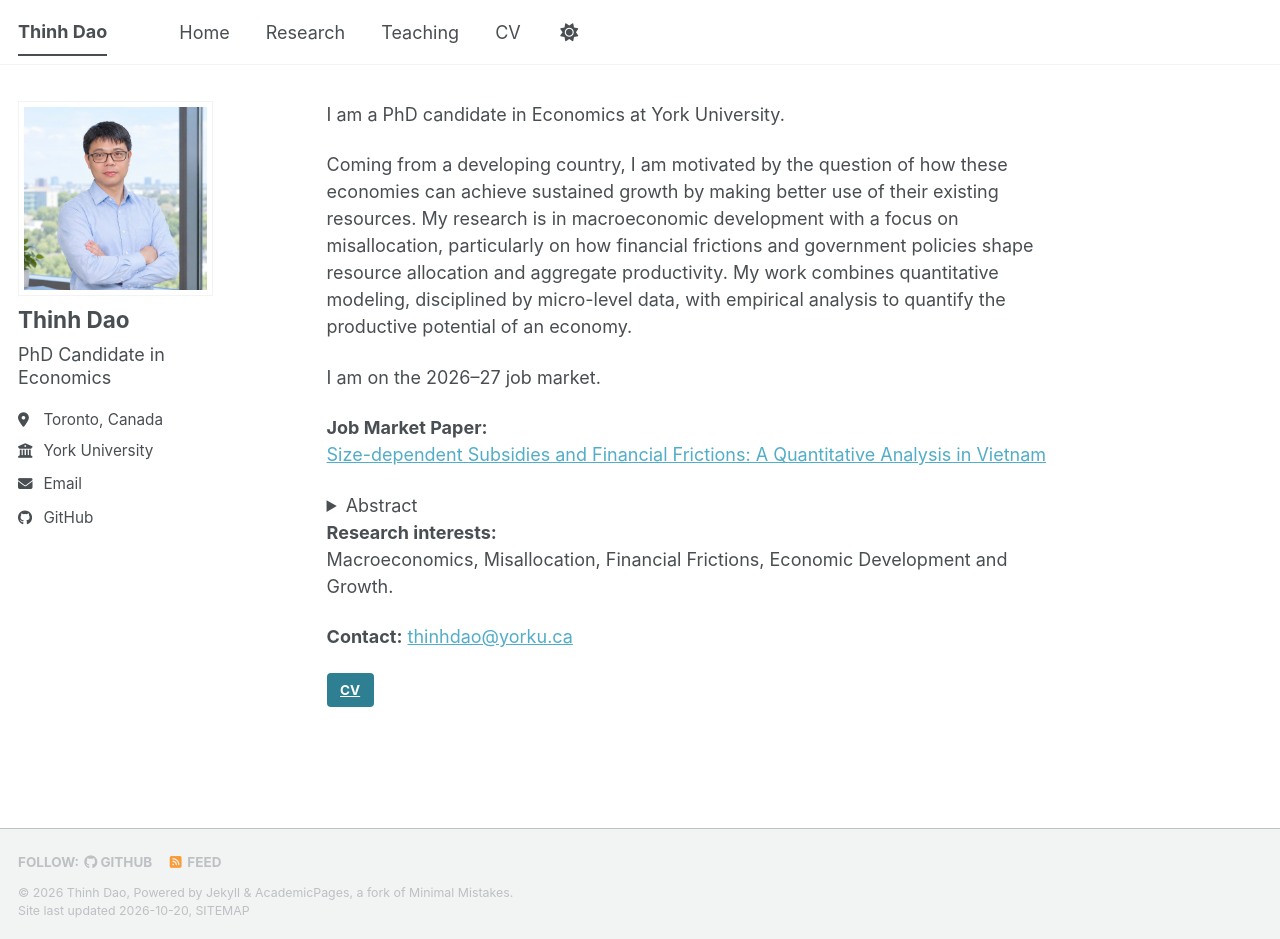
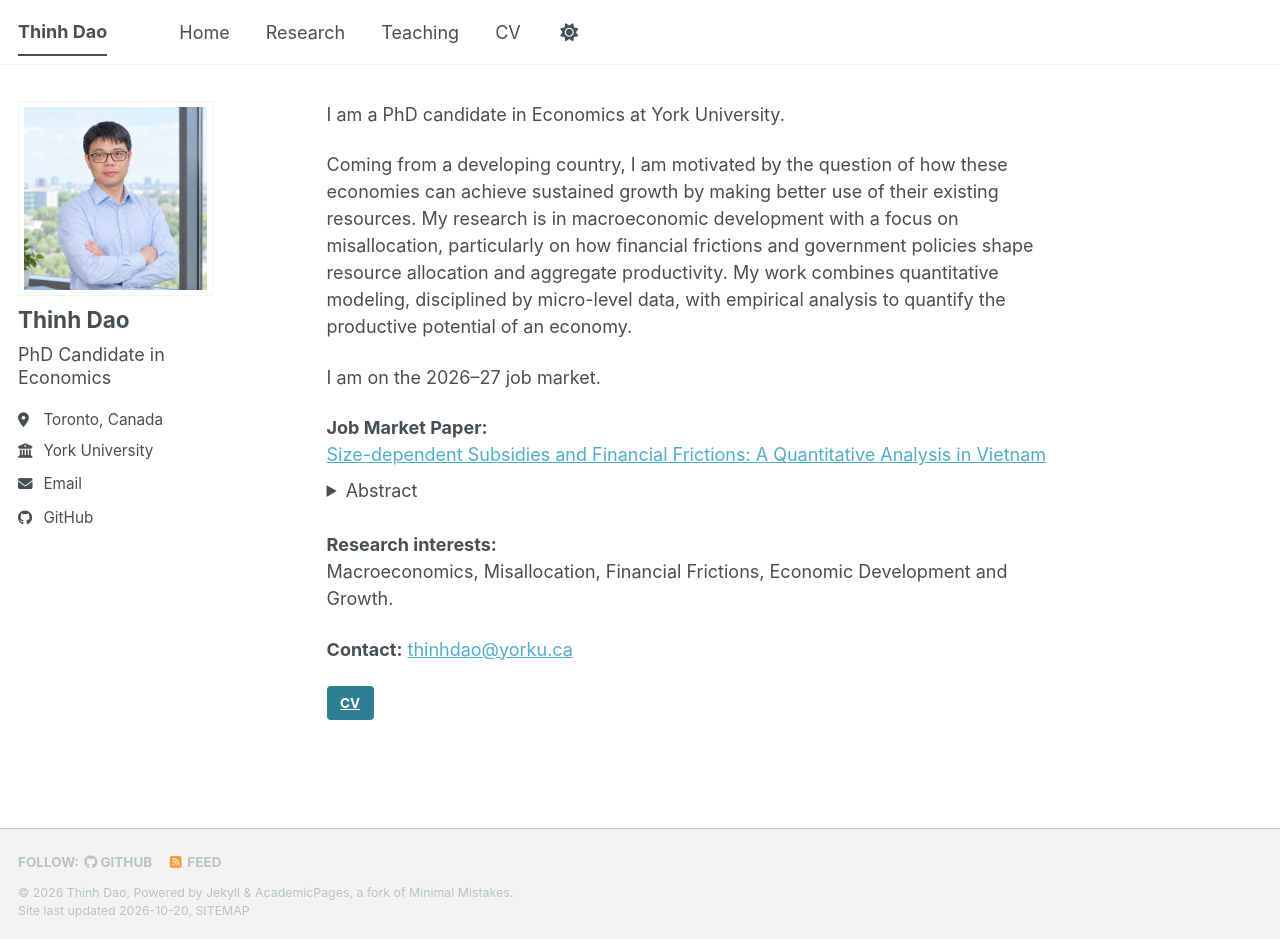
Before and after one commit to thinh-dao-econ/thinh-dao-econ.github.io, a Jekyll site: the page built from _pages/about.md, in a window 1280 px wide and 939 px high. Built offline with Jekyll 4.4.1, drawn with Linux system fonts in a browser that asks for light colours; a style sheet for code colours, icons or effects is not loaded.

Commit message:
Update about.md

```diff
--- a/_pages/about.md
+++ b/_pages/about.md
@@ -15,7 +15,7 @@ I am on the 2026–27 job market.
 
 **Job Market Paper:**<br>
 [Size-dependent Subsidies and Financial Frictions: A Quantitative Analysis in Vietnam](/files/Thinh_Dao_JMP.pdf)
-<details markdown="1">
+<details markdown="1" style="margin-top: -0.8em; margin-bottom: 1.5em;">
 <summary>Abstract</summary>
 
 Motivated by a policy in Vietnam that capped short-term lending rates for small and medium-sized enterprises (SMEs) in 2012, this paper develops a heterogeneous-agent general equilibrium model that integrates a size-dependent financial subsidy into a canonical framework of entrepreneurs with borrowing constraints. In the model, firms below an employment threshold rent capital at a discounted price, so firms choose their production scale endogenously. Micro-level data from Vietnam document patterns in SME financing conditions around the policy and are used to calibrate the model. In the quantitative exercise, a 10\% capital-price discount for eligible firms raises the equilibrium interest rate by 2.9\% and the wage by 0.7\%. The subsidy increases aggregate output and capital while slightly reducing total factor productivity, and it generates substantial firm-size bunching around the employment threshold. Counterfactual experiments that vary the subsidy rate illustrate a trade-off between economic scale and efficiency: a lower subsidy preserves the relaxation of financial frictions with minimal effects on aggregate productivity, whereas higher subsidies expand capital and output and compress capital distortions further, but at the cost of higher overall misallocation. This paper connects the literature on size-dependent distortions and financial frictions by introducing size-based, price-driven wedges into a canonical heterogeneous-agent model with borrowing constraints.
```
